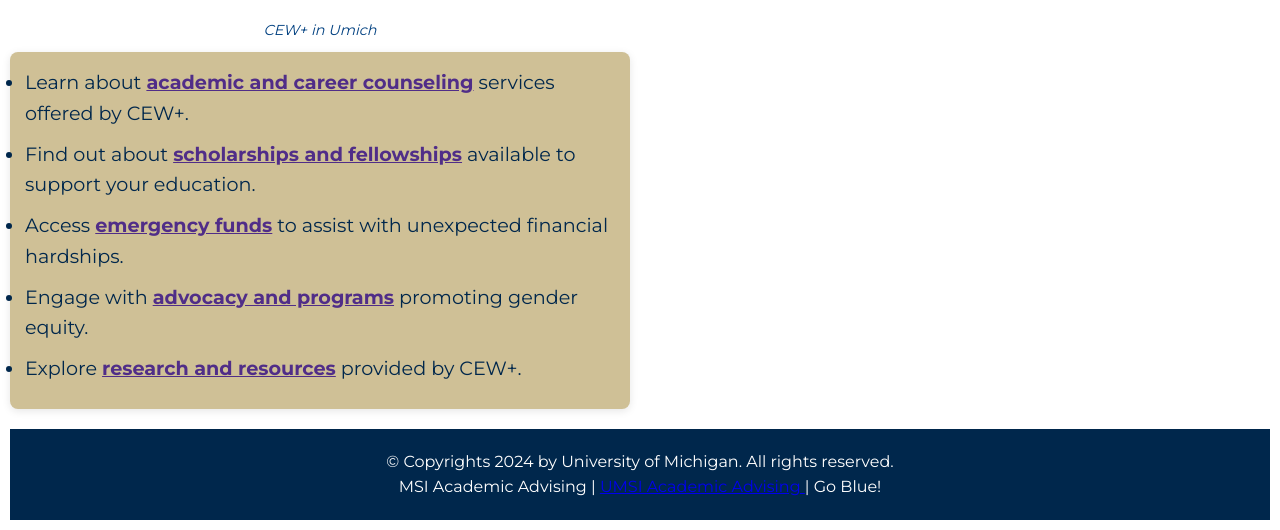
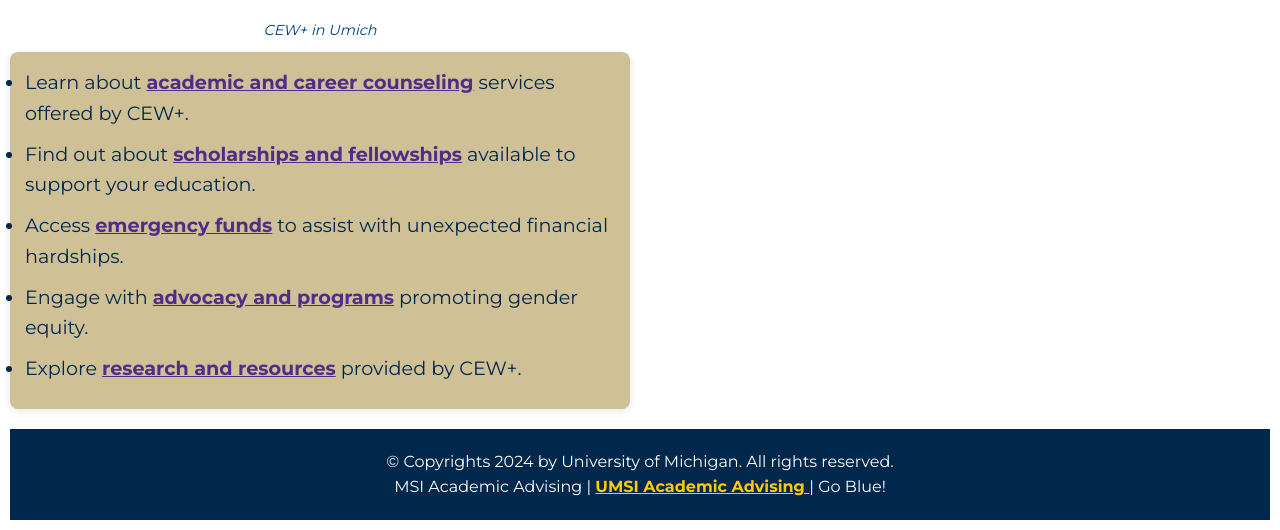
Before and after one commit to ShiyuLi0511/client_project_html_f24, a plain HTML site: page index.html in a window 1280 px wide. Shown: the part 2569-3099 px from the top of the page. Drawn offline with Linux system fonts and the light colour scheme.

Commit message:
Update style.css

```diff
--- a/css/style.css
+++ b/css/style.css
@@ -239,6 +239,15 @@ footer {
     grid-column: 1 / -1;
 }
 
+footer a {
+    color: #FFCB05; /* A brighter yellow color to improve contrast */
+    text-decoration: underline;
+    font-weight: bold;
+}
+
+footer a:hover {
+    color: #FFFFFF; /* White for better readability on hover */
+}
 /* Accessibility and Skip Link */
 a[href="#main"] {
     position: absolute;
```
